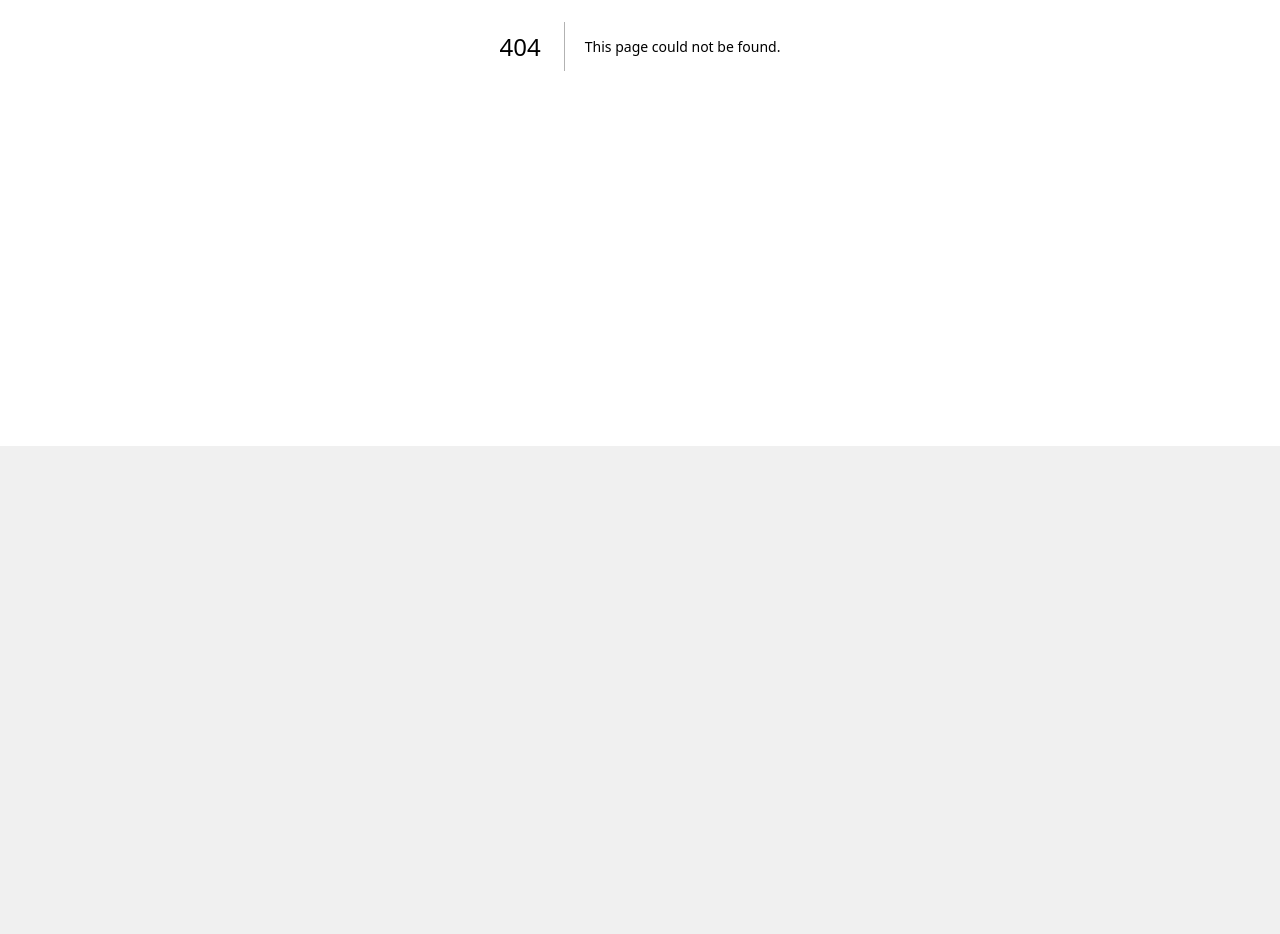
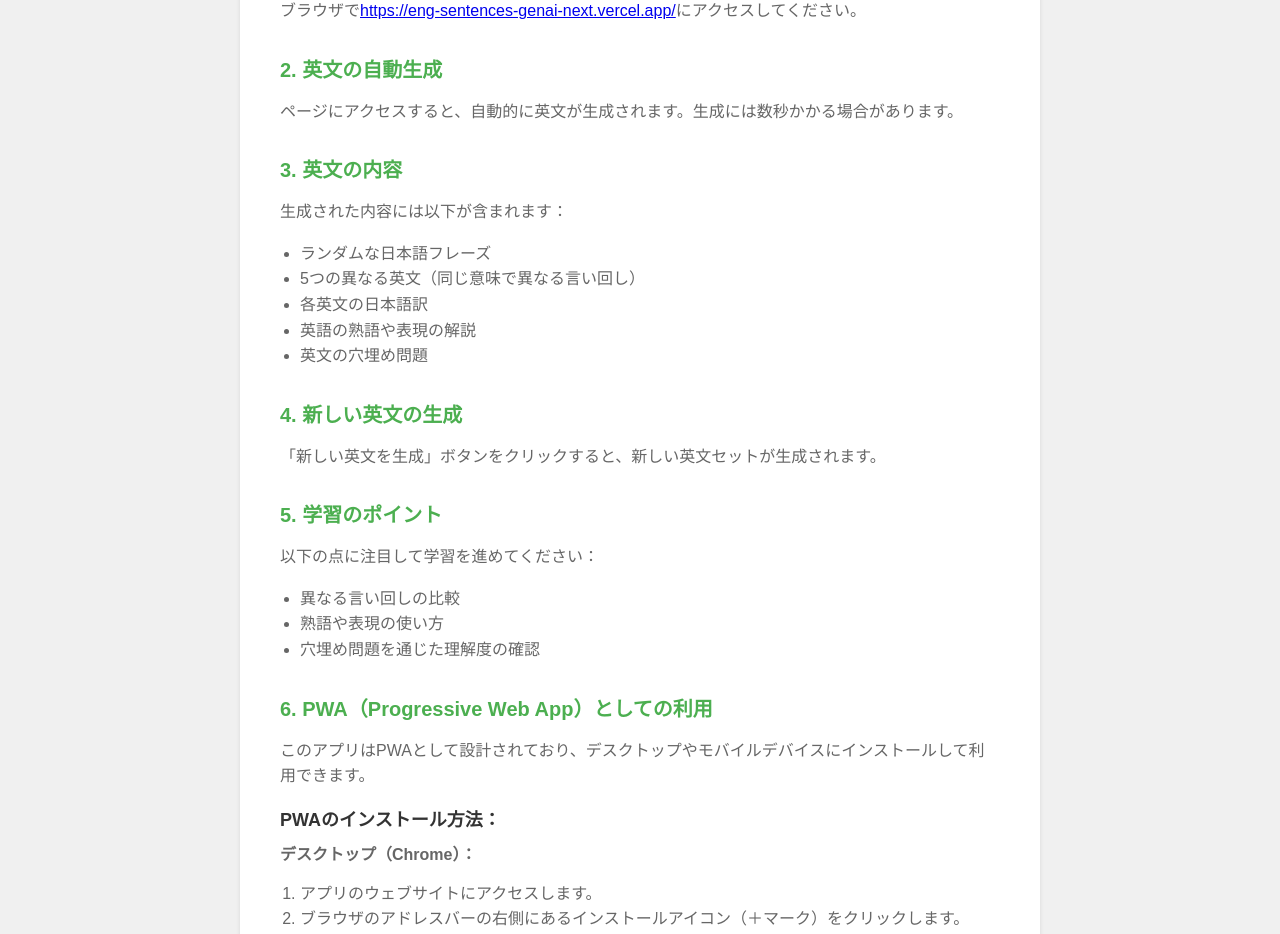
Before and after one commit to aegisfleet/eng-sentences-genai-next, a Next.js app: page /instructions in a window 1280 px wide. Before the commit this address had no page. Shown: the part 354-1288 px from the top of the page. Before the commit the page ends 800 px from the top, so only its background shows below. Built offline with nearby package versions, Linux system fonts and the light colour scheme.

Commit message:
アプリの使い方を追加

```diff
--- a/pages/index.tsx
+++ b/pages/index.tsx
@@ -3,6 +3,7 @@ import Layout from '../components/Layout';
 import { generateContent } from '../utils/api';
 import { marked } from 'marked';
 import styles from '../styles/Home.module.css';
+import Link from 'next/link';
 
 export default function Home() {
   const [content, setContent] = useState('');
@@ -36,6 +37,9 @@ export default function Home() {
           新しい英文を生成
         </button>
       </div>
+      <Link href="/instructions" className={styles.instructionsLink}>
+        アプリの使い方
+      </Link>
     </Layout>
   );
 }
--- /dev/null
+++ b/pages/instructions.tsx
@@ -0,0 +1,80 @@
+import Layout from '../components/Layout';
+import styles from '../styles/Instructions.module.css';
+import Link from 'next/link';
+
+export default function Instructions() {
+  return (
+    <Layout>
+      <div className={styles.container}>
+        <h1 className={styles.title}>アプリの使い方</h1>
+
+        <section className={styles.section}>
+          <h2>1. アプリへのアクセス</h2>
+          <p>ブラウザで<a href="https://eng-sentences-genai-next.vercel.app/" target="_blank" rel="noopener noreferrer">https://eng-sentences-genai-next.vercel.app/</a>にアクセスしてください。</p>
+        </section>
+
+        <section className={styles.section}>
+          <h2>2. 英文の自動生成</h2>
+          <p>ページにアクセスすると、自動的に英文が生成されます。生成には数秒かかる場合があります。</p>
+        </section>
+
+        <section className={styles.section}>
+          <h2>3. 英文の内容</h2>
+          <p>生成された内容には以下が含まれます：</p>
+          <ul>
+            <li>ランダムな日本語フレーズ</li>
+            <li>5つの異なる英文（同じ意味で異なる言い回し）</li>
+            <li>各英文の日本語訳</li>
+            <li>英語の熟語や表現の解説</li>
+            <li>英文の穴埋め問題</li>
+          </ul>
+        </section>
+
+        <section className={styles.section}>
+          <h2>4. 新しい英文の生成</h2>
+          <p>「新しい英文を生成」ボタンをクリックすると、新しい英文セットが生成されます。</p>
+        </section>
+
+        <section className={styles.section}>
+          <h2>5. 学習のポイント</h2>
+          <p>以下の点に注目して学習を進めてください：</p>
+          <ul>
+            <li>異なる言い回しの比較</li>
+            <li>熟語や表現の使い方</li>
+            <li>穴埋め問題を通じた理解度の確認</li>
+          </ul>
+        </section>
+
+        <section className={styles.section}>
+          <h2>6. PWA（Progressive Web App）としての利用</h2>
+          <p>このアプリはPWAとして設計されており、デスクトップやモバイルデバイスにインストールして利用できます。</p>
+          <h3>PWAのインストール方法：</h3>
+          <h4>デスクトップ（Chrome）：</h4>
+          <ol>
+            <li>アプリのウェブサイトにアクセスします。</li>
+            <li>ブラウザのアドレスバーの右側にあるインストールアイコン（＋マーク）をクリックします。</li>
+            <li>「インストール」をクリックします。</li>
+          </ol>
+          <h4>Android（Chrome）：</h4>
+          <ol>
+            <li>アプリのウェブサイトにアクセスします。</li>
+            <li>メニューから「ホーム画面に追加」を選択します。</li>
+            <li>「追加」をタップします。</li>
+          </ol>
+          <h4>iOS（Safari）：</h4>
+          <ol>
+            <li>アプリのウェブサイトにアクセスします。</li>
+            <li>共有ボタンをタップします。</li>
+            <li>「ホーム画面に追加」を選択します。</li>
+            <li>「追加」をタップします。</li>
+          </ol>
+          <p>インストール後は、デバイスのホーム画面やアプリ一覧からアプリを起動できます。新しい英文の生成にはインターネット接続が必要です。</p>
+        </section>
+
+        <Link href="/" className={styles.backLink}>
+          メインページに戻る
+        </Link>
+      </div>
+    </Layout>
+  );
+}
--- a/styles/Home.module.css
+++ b/styles/Home.module.css
@@ -91,3 +91,11 @@
     background-color: #cccccc;
     cursor: not-allowed;
 }
+
+.instructionsLink {
+    display: block;
+    text-align: center;
+    margin-top: 20px;
+    color: #4CAF50;
+    text-decoration: underline;
+}
--- /dev/null
+++ b/styles/Instructions.module.css
@@ -0,0 +1,62 @@
+/* styles/Instructions.module.css */
+.container {
+    max-width: 800px;
+    margin: 0 auto;
+    padding: 20px;
+  }
+
+  .title {
+    font-size: 24px;
+    color: #333;
+    margin-bottom: 20px;
+  }
+
+  .section {
+    margin-bottom: 30px;
+  }
+
+  .section h2 {
+    font-size: 20px;
+    color: #4CAF50;
+    margin-bottom: 10px;
+  }
+
+  .section h3 {
+    font-size: 18px;
+    color: #333;
+    margin-top: 15px;
+    margin-bottom: 10px;
+  }
+
+  .section h4 {
+    font-size: 16px;
+    color: #666;
+    margin-top: 10px;
+    margin-bottom: 5px;
+  }
+
+  .section p, .section ul, .section ol {
+    font-size: 16px;
+    line-height: 1.6;
+    color: #666;
+  }
+
+  .section ul, .section ol {
+    padding-left: 20px;
+    margin-bottom: 10px;
+  }
+
+  .backLink {
+    display: inline-block;
+    margin-top: 20px;
+    padding: 10px 15px;
+    background-color: #4CAF50;
+    color: white;
+    text-decoration: none;
+    border-radius: 4px;
+    transition: background-color 0.3s;
+  }
+
+  .backLink:hover {
+    background-color: #45a049;
+  }
```
